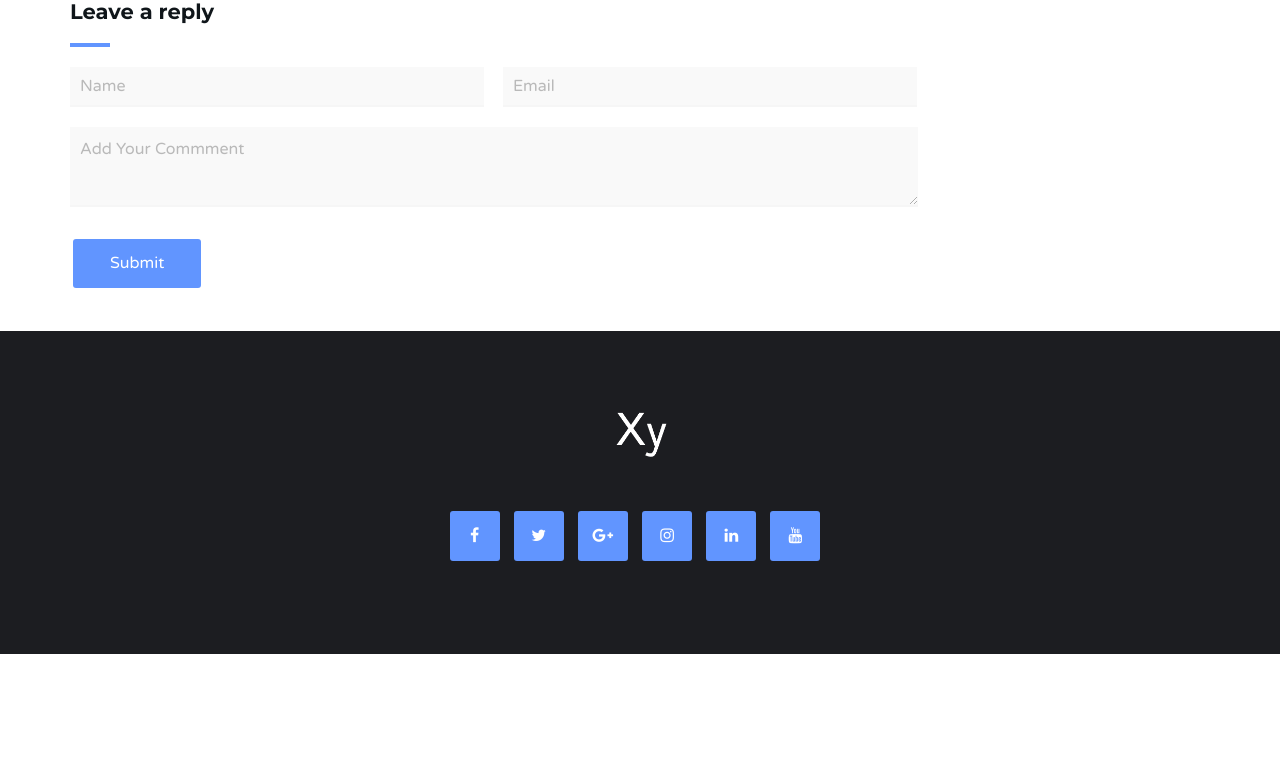
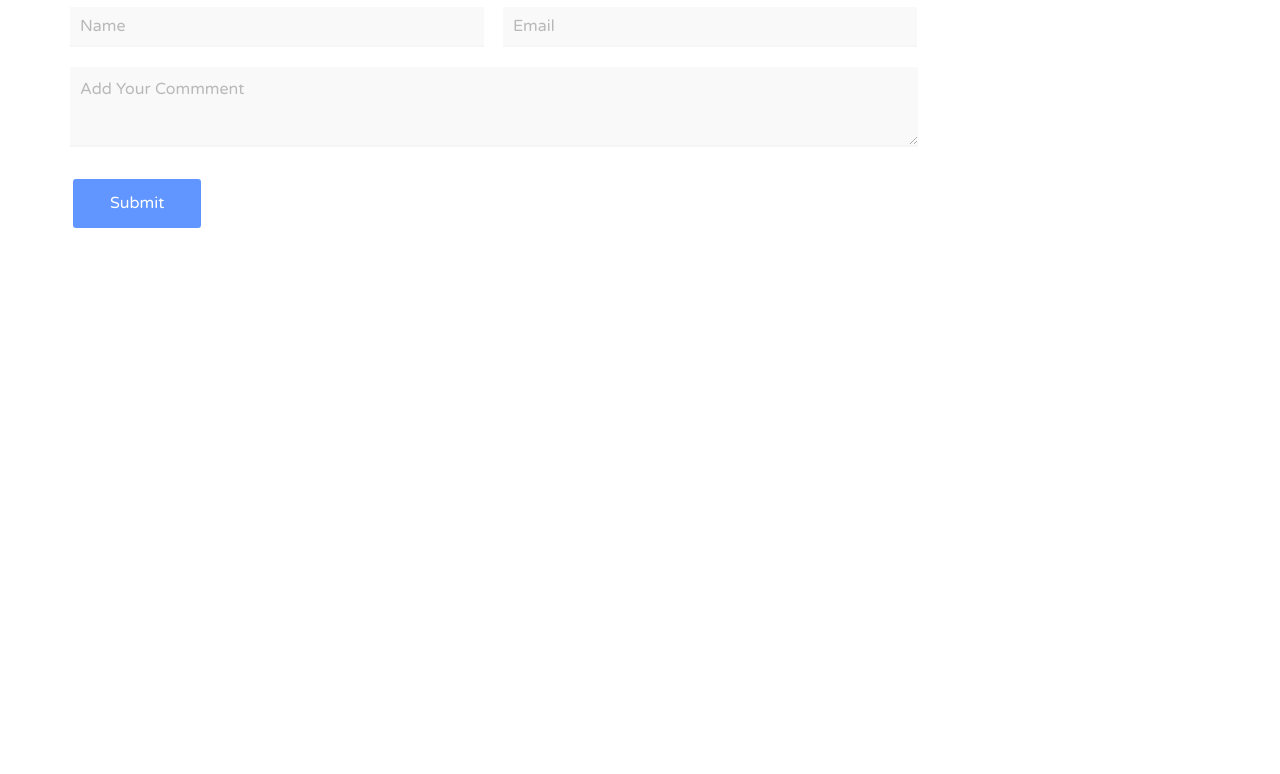
Before and after one commit to oscar0812/doxfory, a PHP site: template app/views/job.php in a window 1280 px wide. Shown: the part 1887-2661 px from the top of the page. After the commit the page ends 2115 px from the top, so only its background shows below. Run offline with PHP 8.4, Linux system fonts and the light colour scheme; the template is opened without the code that fills it, so the values that code supplies are empty.

Commit message:
spacing fix

```diff
--- a/app/views/job.php
+++ b/app/views/job.php
@@ -14,7 +14,9 @@
 	<link rel="icon" href="<?=$home?>img/logo.png" type="image/x-icon">
 	<!-- The above 3 meta tags *must* come first in the head; any other head content must come *after* these tags -->
 
-	<title><?=websiteName()?></title>
+	<title>
+		<?=websiteName()?>
+	</title>
 
 	<!-- Google font -->
 	<link href="https://fonts.googleapis.com/css?family=Montserrat:400,700%7CVarela+Round" rel="stylesheet">
@@ -57,7 +59,7 @@
 	<!-- /Header -->
 
 	<!-- Blog -->
-	<div id="blog" class="section md-padding">
+	<div id="main_div" class="section sm-padding md-neg-btm">
 
 		<!-- Container -->
 		<div class="container">
@@ -68,17 +70,25 @@
 				<!-- Main -->
 				<main id="main" class="col-md-9">
 					<div class="blog">
+
 						<div class="blog-img">
-							<img id="pfp" class="media-object" src="<?=$job->getImage()?>" onerror="this.onerror=null;this.src='<?=$home?>img/blank_job.png';">
+							<img class="media-object" src="<?=$job->getImage()?>" onerror="this.onerror=null;this.src='<?=$home?>img/blank_job.png';">
 						</div>
+
 						<div class="blog-content">
 							<ul class="blog-meta">
-								<li class="url hand" data-url="<?=$router->pathFor('visiting_profile', ['id'=>$poster->getId()])?>"><i class="fa fa-user"></i><?=$poster->getFullName()?></li>
-								<li><i class="fa fa-clock-o"></i><?=$job->getDatePosted()->format('d M')?></li>
+								<li class="url hand" data-url="<?=$router->pathFor('visiting_profile', ['id'=>$poster->getId()])?>"><i class="fa fa-user"></i>
+									<?=$poster->getFullName()?>
+								</li>
+								<li><i class="fa fa-clock-o"></i>
+									<?=$job->getDatePosted()->format('d M')?>
+								</li>
 								<!--li><i class="fa fa-comments"></i>57</li-->
 							</ul>
 							<h3><?=$job->getTitle()?></h3>
-							<p><?=$job->getDescription()?></p>
+							<p>
+								<?=$job->getDescription()?>
+							</p>
 						</div>
 
 						<!-- blog tags -->
@@ -97,6 +107,7 @@
 
 						<!-- blog comments -->
 						<div class="blog-comments">
+
 							<h3 class="title">(13) Comments</h3>
 
 							<!-- comment -->
@@ -148,7 +159,6 @@
 							</div>
 							<!-- /comment -->
 
-
 							<!-- comment -->
 							<div class="media">
 								<div class="media-left">
@@ -175,64 +185,39 @@
 							</form>
 						</div>
 						<!-- /reply form -->
+
 					</div>
 				</main>
 				<!-- /Main -->
+
 				<!-- Aside -->
 				<aside id="aside" class="col-md-3">
 				</aside>
 				<!-- /Aside -- >
-			</div>
-			<!-- /Row -->
-
-		</div>
-		<!-- /Container -->
-
-	</div>
-	<!-- /Blog -->
-
-	<!-- Footer -->
-	<footer id="footer" class="sm-padding bg-dark">
-
-		<!-- Container -->
-		<div class="container">
-
-			<!-- Row -->
-			<div class="row">
-
-				<div class="col-md-12">
-
-					<!-- footer logo -->
-					<div class="footer-logo">
-						<a href="index.html"><img src="<?=$home?>img/logo-alt.png" alt="logo"></a>
-					</div>
-					<!-- /footer logo -->
-
-					<!-- footer follow -->
-					<ul class="footer-follow">
-						<li><a href="#"><i class="fa fa-facebook"></i></a></li>
-						<li><a href="#"><i class="fa fa-twitter"></i></a></li>
-						<li><a href="#"><i class="fa fa-google-plus"></i></a></li>
-						<li><a href="#"><i class="fa fa-instagram"></i></a></li>
-						<li><a href="#"><i class="fa fa-linkedin"></i></a></li>
-						<li><a href="#"><i class="fa fa-youtube"></i></a></li>
-					</ul>
-					<!-- /footer follow -->
-
-					<!-- footer copyright -->
-					<div class="footer-copyright">
-						<p><?=copyright()?></a></p>
-					</div>
-					<!-- /footer copyright -->
-
-				</div>
 
 			</div>
 			<!-- /Row -->
 
 			</div>
 			<!-- /Container -->
+		</div>
+	</div>
+		<!-- /Blog -->
 
+
+			<!-- Footer -->
+			<footer>
+				<div class="container">
+					<div class="row">
+
+						<div class="col-sm-12">
+							<p class="text-center">
+								<?=copyright()?>
+							</p>
+						</div>
+
+					</div>
+				</div>
 			</footer>
 			<!-- /Footer -->
 
```
Lines whose indentation alone changed are shown as unchanged.
